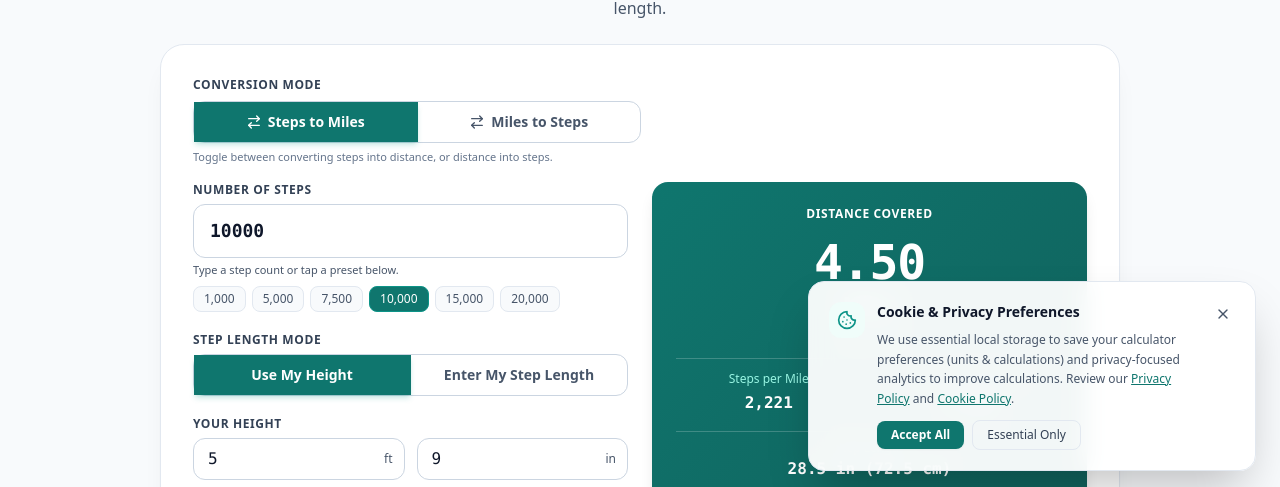
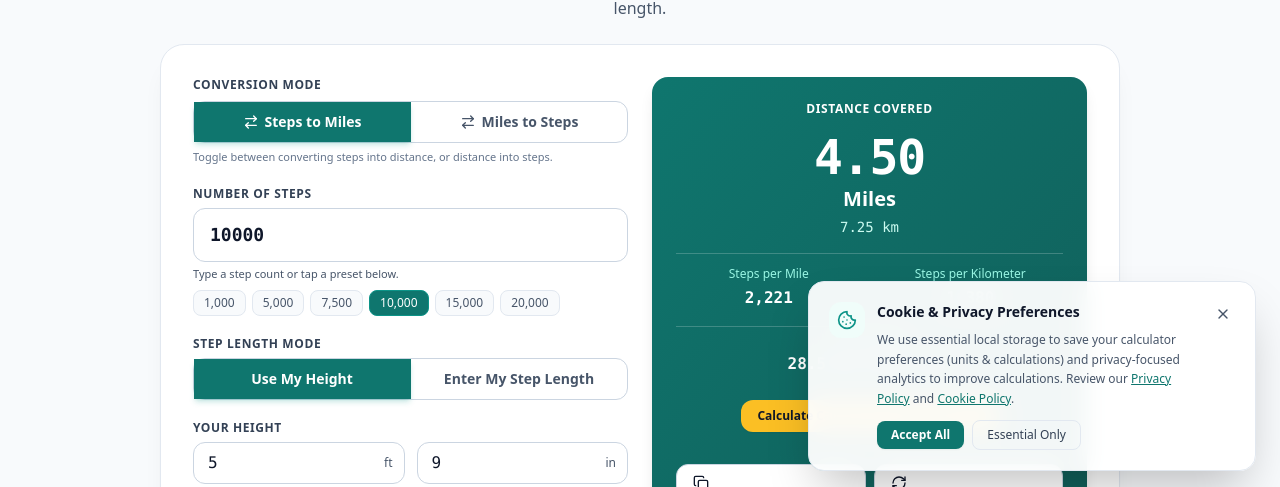
Before and after one commit to zain-taseer-developer/Walking-Calorie-Calculator-2026, a Next.js app: page /steps-to-miles-calculator in a window 1280 px wide. Shown: the part 313-800 px from the top of the page. Built offline with nearby package versions, Linux system fonts and the light colour scheme; no server answers.

Commit message:
fix(steps-to-miles): align result card top with conversion mode section

```diff
--- a/app/steps-to-miles-calculator/page.tsx
+++ b/app/steps-to-miles-calculator/page.tsx
@@ -209,6 +209,10 @@ export default function StepsToMilesPage() {
 
       {/* Interactive Converter Card */}
       <div className="my-6 p-6 sm:p-8 rounded-3xl bg-white dark:bg-slate-900 border border-slate-200 dark:border-slate-800 shadow-xl shadow-slate-900/5">
+
+        <div className="grid grid-cols-1 md:grid-cols-2 gap-6 items-start">
+          {/* Inputs */}
+          <div className="space-y-5">
             {/* Conversion Mode Switch */}
             <div className="mb-4">
               <label className="block text-xs font-bold text-slate-700 dark:text-slate-300 uppercase tracking-wider mb-2">
@@ -241,9 +245,6 @@ export default function StepsToMilesPage() {
               </p>
             </div>
 
-        <div className="grid grid-cols-1 md:grid-cols-2 gap-6 items-start">
-          {/* Inputs */}
-          <div className="space-y-5">
             {/* Primary input */}
             {mode === "steps-to-miles" ? (
               <div>
```
Also changed, not shown: 1 other file (tests, documents, lock files or other folders). Lines whose indentation alone changed are shown as unchanged.
